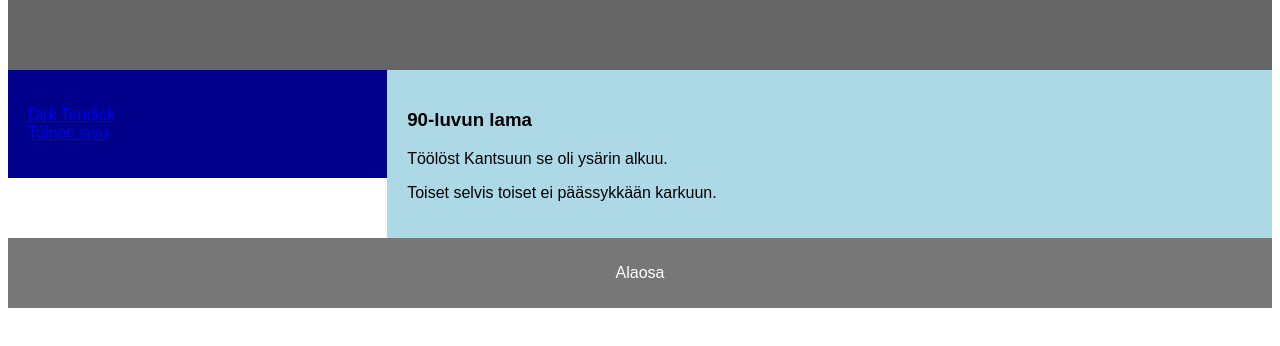
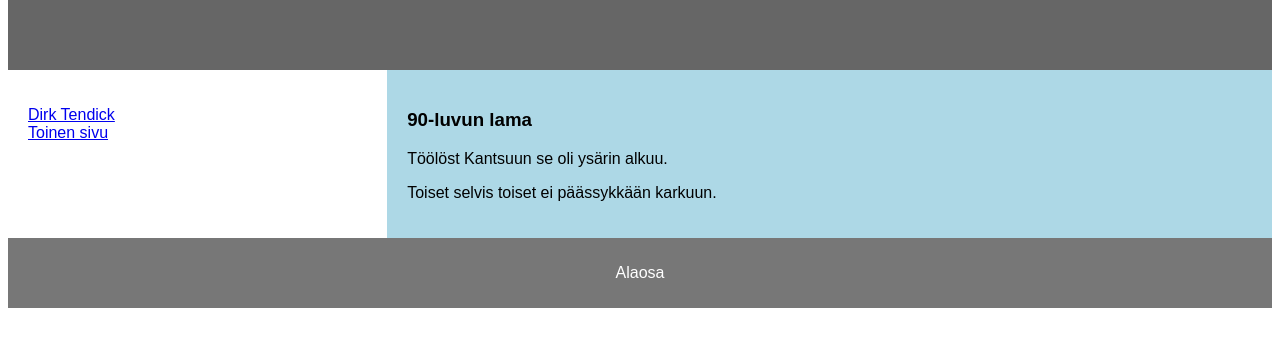
Before and after one commit to OGSesetti/DirkTendick, a plain HTML site: page layout.html in a window 1280 px wide. Shown: the part 146-492 px from the top of the page. Drawn offline with Linux system fonts and the light colour scheme.

Commit message:
Update layout.html

```diff
--- a/layout.html
+++ b/layout.html
@@ -28,7 +28,7 @@ nav {
   width: 30%;
   background: #ccc;
   padding: 20px;
-  background-color: darkblue
+  background-color: white
 }
 
 /* Style the list inside the menu */
```
